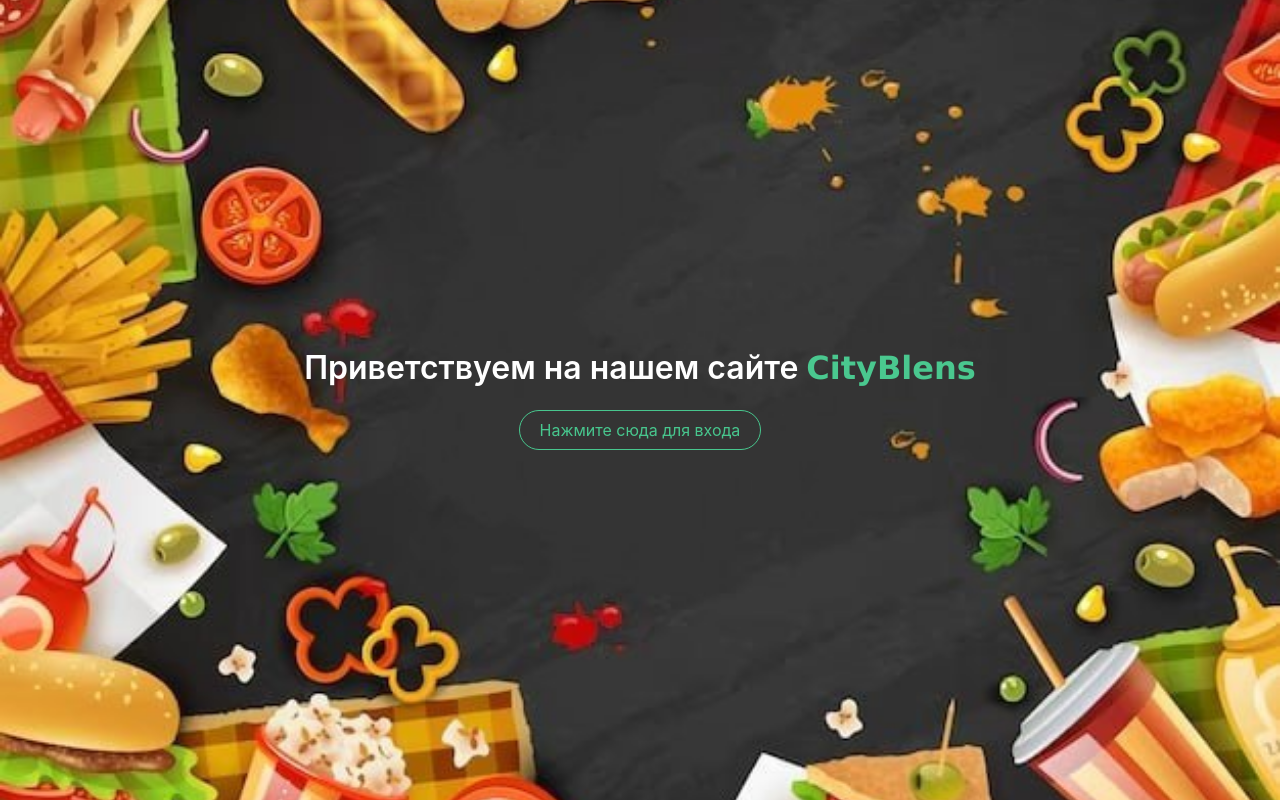
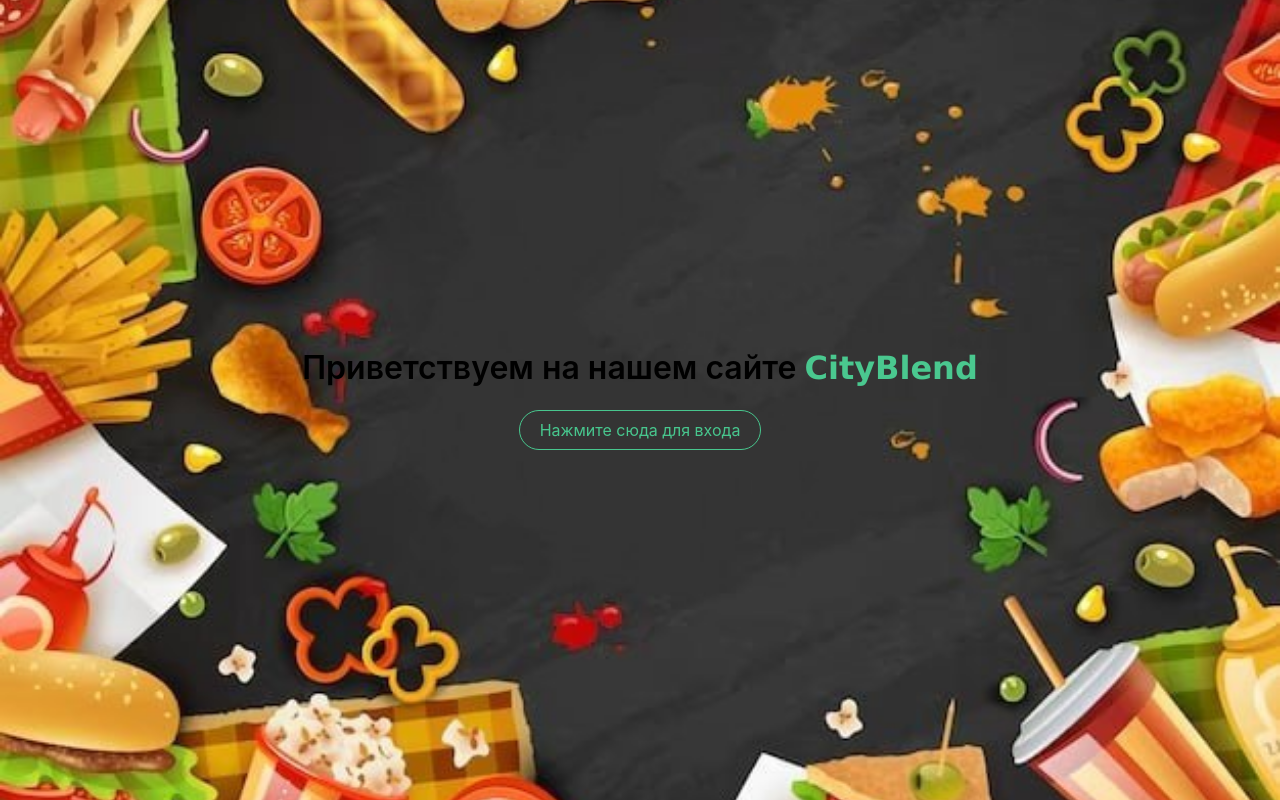
Before and after one commit to Perfectionist25/CityBlend_updated, a Django app: page /ru/ in a window 1280 px wide. Run offline with Django 4.2, Linux system fonts and the light colour scheme; the visitor is signed in with stand-in values (Sample User, id 1).

Commit message:
Fix templates

```diff
--- a/config/settings.py
+++ b/config/settings.py
@@ -50,7 +50,7 @@ ROOT_URLCONF = 'config.urls'
 TEMPLATES = [
     {
         'BACKEND': 'django.template.backends.django.DjangoTemplates',
-        'DIRS': [os.path.join(BASE_DIR, 'templates')],
+        'DIRS': [],
         'APP_DIRS': True,
         'OPTIONS': {
             'context_processors': [
--- a/kafe/templates/home.html
+++ b/kafe/templates/home.html
@@ -50,8 +50,8 @@
 <body>
     <div id="enButton" class="fone">
         <div class="addres">
-            <h1 class="title"><span style="color: white;">Приветствуем на нашем сайте</span> <span style="color:
-            #4ac88f; font-family: 'Lucida Sans', 'Lucida Sans Regular', 'Lucida Grande', 'Lucida Sans Unicode', Geneva, Verdana, sans-serif;">CityBlens</span></h1>
+            <h1 class="title"><span style="color: rgb(0, 0, 0);">Приветствуем на нашем сайте</span> <span style="color:
+            #4ac88f; font-family: 'Lucida Sans', 'Lucida Sans Regular', 'Lucida Grande', 'Lucida Sans Unicode', Geneva, Verdana, sans-serif;">CityBlend</span></h1>
             <a href="http://127.0.0.1:8000/users/sign_in/">
                 <button style="transition: 1s;" class="button is-outlined is-success is-rounded">Нажмите сюда для входа</button>
             </a>
@@ -60,8 +60,8 @@
 
     <div id="ruButton" class="fone">
         <div class="addres">
-            <h1 class="title"><span style="color: white;">Welcome to our website</span> <span style="color:
-            #4ac88f; font-family: 'Lucida Sans', 'Lucida Sans Regular', 'Lucida Grande', 'Lucida Sans Unicode', Geneva, Verdana, sans-serif;">CityBlens</span></h1>
+            <h1 class="title"><span style="color: rgb(0, 0, 0);">Welcome to our website</span> <span style="color:
+            #4ac88f; font-family: 'Lucida Sans', 'Lucida Sans Regular', 'Lucida Grande', 'Lucida Sans Unicode', Geneva, Verdana, sans-serif;">CityBlend</span></h1>
             <a href="http://127.0.0.1:8000/users/sign_in/">
                 <button style="transition: 1s;" class="button is-outlined is-success is-rounded">Click here to sign in</button>
             </a>
```
